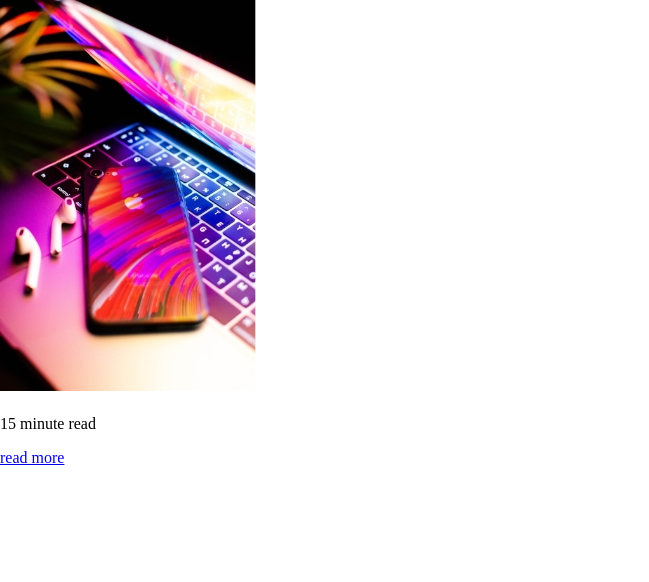
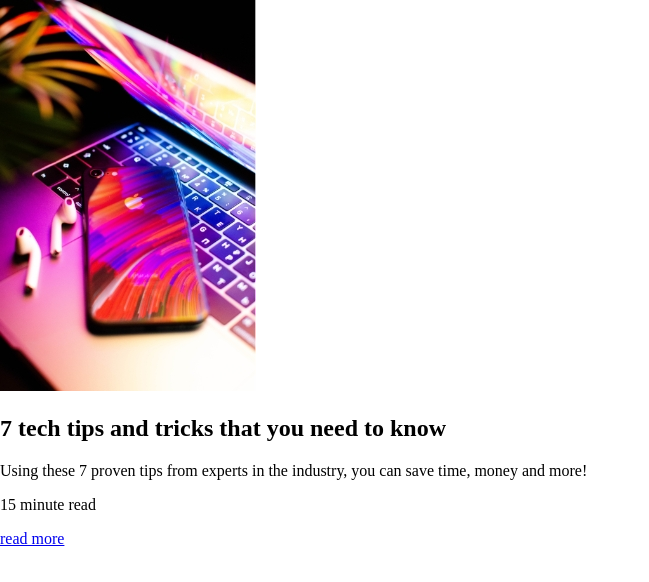
Before and after one commit to klezi10/card-component, a plain HTML site: page index.html in a window 1280 px wide. Shown: the whole page, without its empty margins (0-649 px from the left). Drawn offline with Linux system fonts and the light colour scheme.

Commit message:
added all card text

```diff
--- a/index.html
+++ b/index.html
@@ -11,8 +11,11 @@
     <div class="card">
       <img src="images/tech.jpg" alt="a phone, iPhone and laptop" />
       <div class="card-content">
-        <h2 class="card-title"></h2>
-        <p class="card-text"></p>
+        <h2 class="card-title">7 tech tips and tricks that you need to know</h2>
+        <p class="card-text">
+          Using these 7 proven tips from experts in the industry, you can save
+          time, money and more!
+        </p>
         <div class="card-footer">
           <p class="footer-text"><span>15</span> minute read</p>
           <a href="/" class="footer-btn">read more</a>
```
